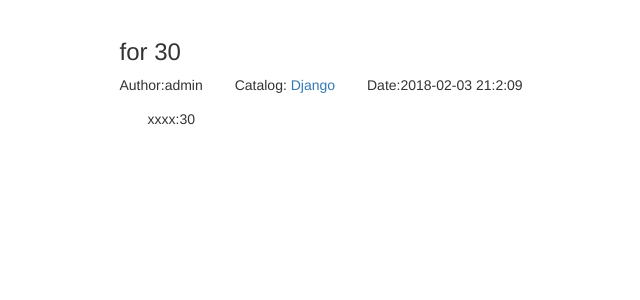
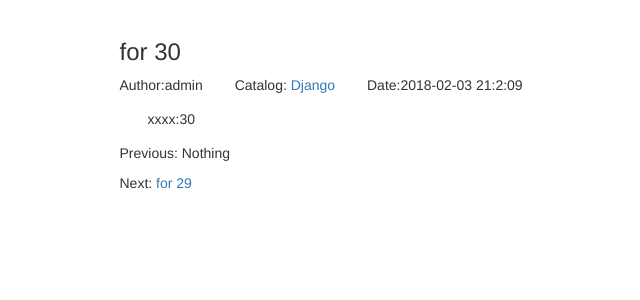
Before and after one commit to hanxuwu/Learning-Django, a Django app: page /blog/35 in a window 1280 px wide. Shown: the part 51-351 px from the top of the page, without its empty margins (48-688 px from the left). Run offline with Django 3.2, Linux system fonts and the light colour scheme; data comes from the database, SQL or seed files in the repository; some libraries are stand-ins or nearby versions.

Commit message:
#Myblog#previous blog and next blog

```diff
--- a/Learning Django2.0/Blog/myblog_env/myblog/blog/static/blog.css
+++ b/Learning Django2.0/Blog/myblog_env/myblog/blog/static/blog.css
@@ -35,3 +35,7 @@ ul.blog-info-description li{
 div.blog-content{
     text-indent: 2em;
 }
+
+div.blog-more{
+    margin-top:1em;
+}
--- a/Learning Django2.0/Blog/myblog_env/myblog/blog/templates/blog/blog_detail.html
+++ b/Learning Django2.0/Blog/myblog_env/myblog/blog/templates/blog/blog_detail.html
@@ -24,6 +24,22 @@
                     <li>Date:{{blog.create_time|date:"Y-m-d H:n:s"}}</li>
                 </ul>
                 <div class="blog-content">{{blog.content}}</div>
+                <div class="blog-more">
+                    <p>Previous:
+                        {% if previous_blog %}
+                            <a href="{% url 'blog_detail' previous_blog.pk %}">{{previous_blog.title}}</a>
+                        {% else %}
+                            Nothing
+                        {% endif %}
+                    </p>
+                    <p>Next:
+                        {% if next_blog %}
+                            <a href="{% url 'blog_detail' next_blog.pk %}">{{next_blog.title}}</a>
+                        {% else %}
+                            Nothing
+                        {% endif %}
+                    </p>
+                </div>
             </div>
         </div>
     </div>
--- a/Learning Django2.0/Blog/myblog_env/myblog/blog/views.py
+++ b/Learning Django2.0/Blog/myblog_env/myblog/blog/views.py
@@ -31,7 +31,10 @@ def blog_list(request):
 
 def blog_detail(request,blog_pk):
     context = {}
-    context['blog']=get_object_or_404(Blog,pk=blog_pk)
+    blog=get_object_or_404(Blog,pk=blog_pk)
+    context['previous_blog'] =Blog.objects.filter(create_time__gt=blog.create_time).last()
+    context['next_blog'] = Blog.objects.filter(create_time__lt=blog.create_time).first()
+    context['blog']=blog
     return render_to_response('blog/blog_detail.html',context)
 
 
```
Also changed, not shown: Learning Django2.0/Documents/README.md, 3 other files.
